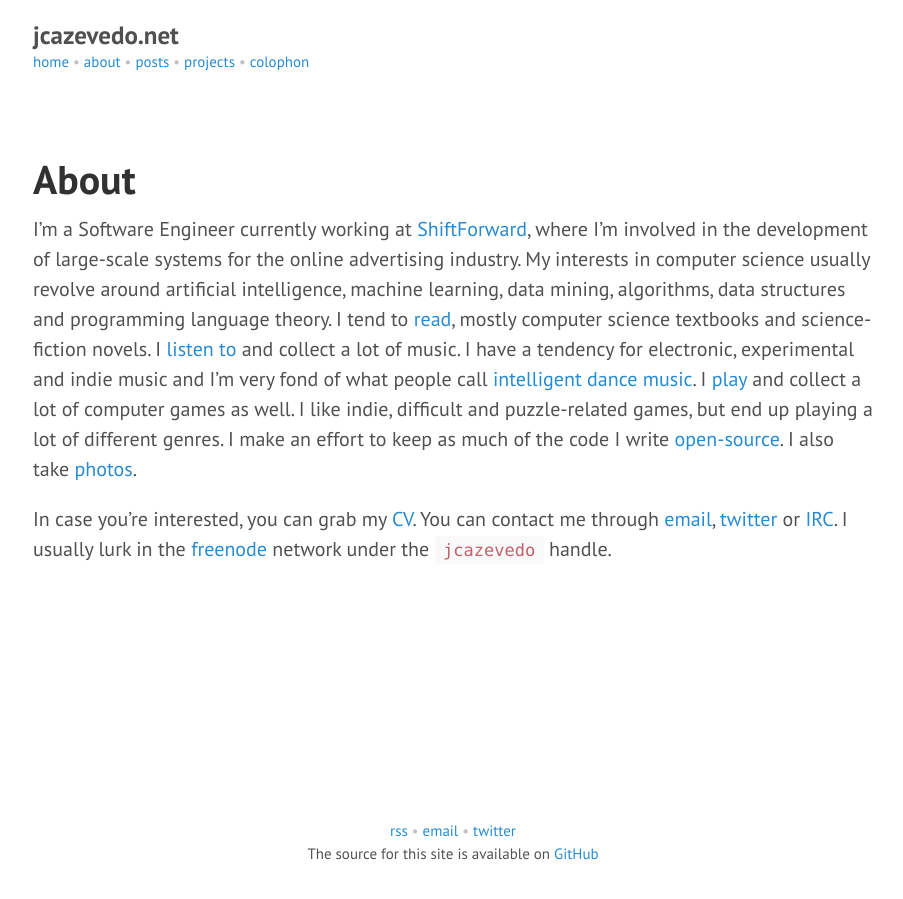
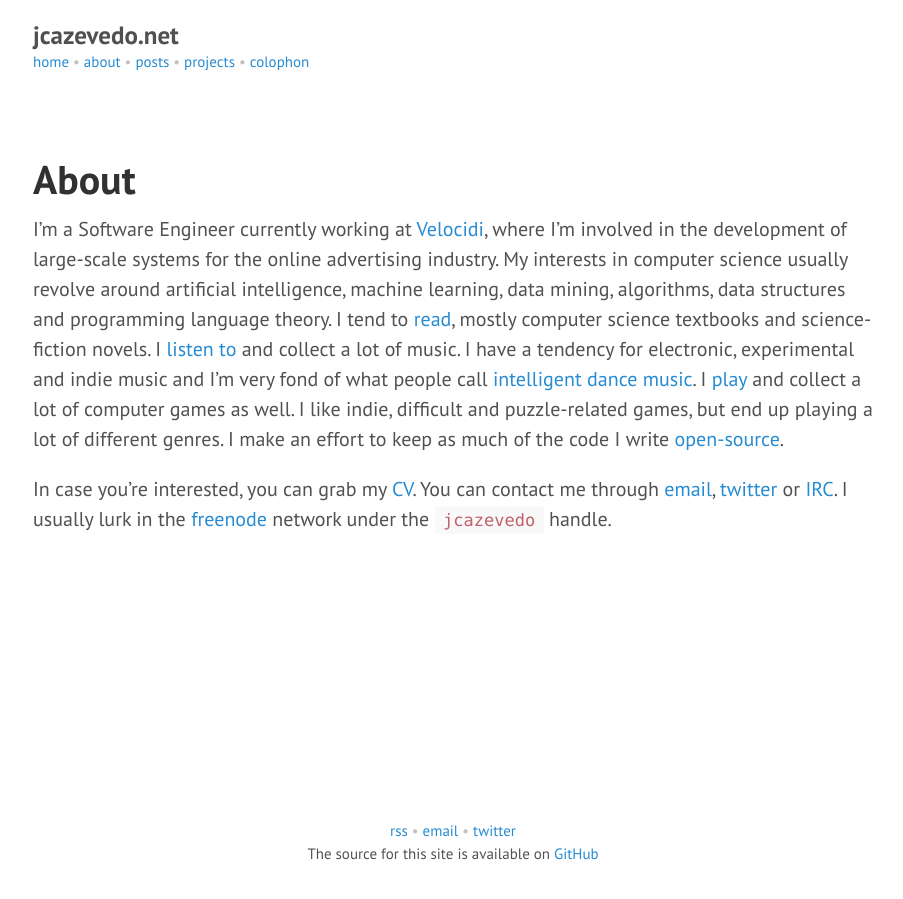
Before and after one commit to jcazevedo/jcazevedo.net, a Jekyll site: the page built from about.md, in a window 1280 px wide. Shown: the whole page, without its empty margins (187-1090 px from the left). Built offline with Jekyll 4.4.1, drawn with Linux system fonts in a browser that asks for light colours; some of the changed lines change nothing that is shown.

Commit message:
Update about page

```diff
--- a/about.md
+++ b/about.md
@@ -5,32 +5,31 @@ title: About
 
 # About
 
-I'm a Software Engineer currently working at [ShiftForward][1], where I'm
+I'm a Software Engineer currently working at [Velocidi][velocidi], where I'm
 involved in the development of large-scale systems for the online advertising
 industry. My interests in computer science usually revolve around artificial
 intelligence, machine learning, data mining, algorithms, data structures and
-programming language theory. I tend to [read][2], mostly computer science
-textbooks and science-fiction novels. I [listen to][3] and collect a lot of
-music. I have a tendency for electronic, experimental and indie music and I'm
-very fond of what people call [intelligent dance music][4]. I [play][steam] and
-collect a lot of computer games as well. I like indie, difficult and
-puzzle-related games, but end up playing a lot of different genres. I make an
-effort to keep as much of the code I write [open-source][5]. I also take
-[photos][6].
+programming language theory. I tend to [read][goodreads], mostly computer
+science textbooks and science-fiction novels. I [listen to][last.fm] and collect
+a lot of music. I have a tendency for electronic, experimental and indie music
+and I'm very fond of what people call [intelligent dance music][idm]. I
+[play][steam] and collect a lot of computer games as well. I like indie,
+difficult and puzzle-related games, but end up playing a lot of different
+genres. I make an effort to keep as much of the code I write
+[open-source][github].
 
-In case you're interested, you can grab my [CV][7]. You can contact me through
-[email][8], [twitter][9] or [IRC][10]. I usually lurk in the [freenode][11]
-network under the `jcazevedo` handle.
+In case you're interested, you can grab my [CV][cv]. You can contact me through
+[email][email], [twitter][twitter] or [IRC][irc]. I usually lurk in the
+[freenode][freenode] network under the `jcazevedo` handle.
 
-[1]: http://www.shiftforward.eu/
-[2]: http://www.goodreads.com/jcazevedo
-[3]: http://www.last.fm/user/jcazevedo
-[4]: http://en.wikipedia.org/wiki/Intelligent_dance_music
-[5]: https://github.com/jcazevedo
-[6]: http://www.flickr.com/photos/jcazevedo
-[7]: /contents/cv.pdf
-[8]: mailto:joao.c.azevedo@gmail.com
-[9]: http://twitter.com/jcazevedo
-[10]: http://en.wikipedia.org/wiki/IRC
-[11]: http://freenode.net/
+[cv]: /contents/cv.pdf
+[email]: mailto:joao.c.azevedo@gmail.com
+[freenode]: http://freenode.net/
+[github]: https://github.com/jcazevedo
+[goodreads]: http://www.goodreads.com/jcazevedo
+[idm]: http://en.wikipedia.org/wiki/Intelligent_dance_music
+[irc]: http://en.wikipedia.org/wiki/IRC
+[last.fm]: http://www.last.fm/user/jcazevedo
 [steam]: http://steamcommunity.com/id/jcazevedo/
+[twitter]: http://twitter.com/jcazevedo
+[velocidi]: https://www.velocidi.com/
```
